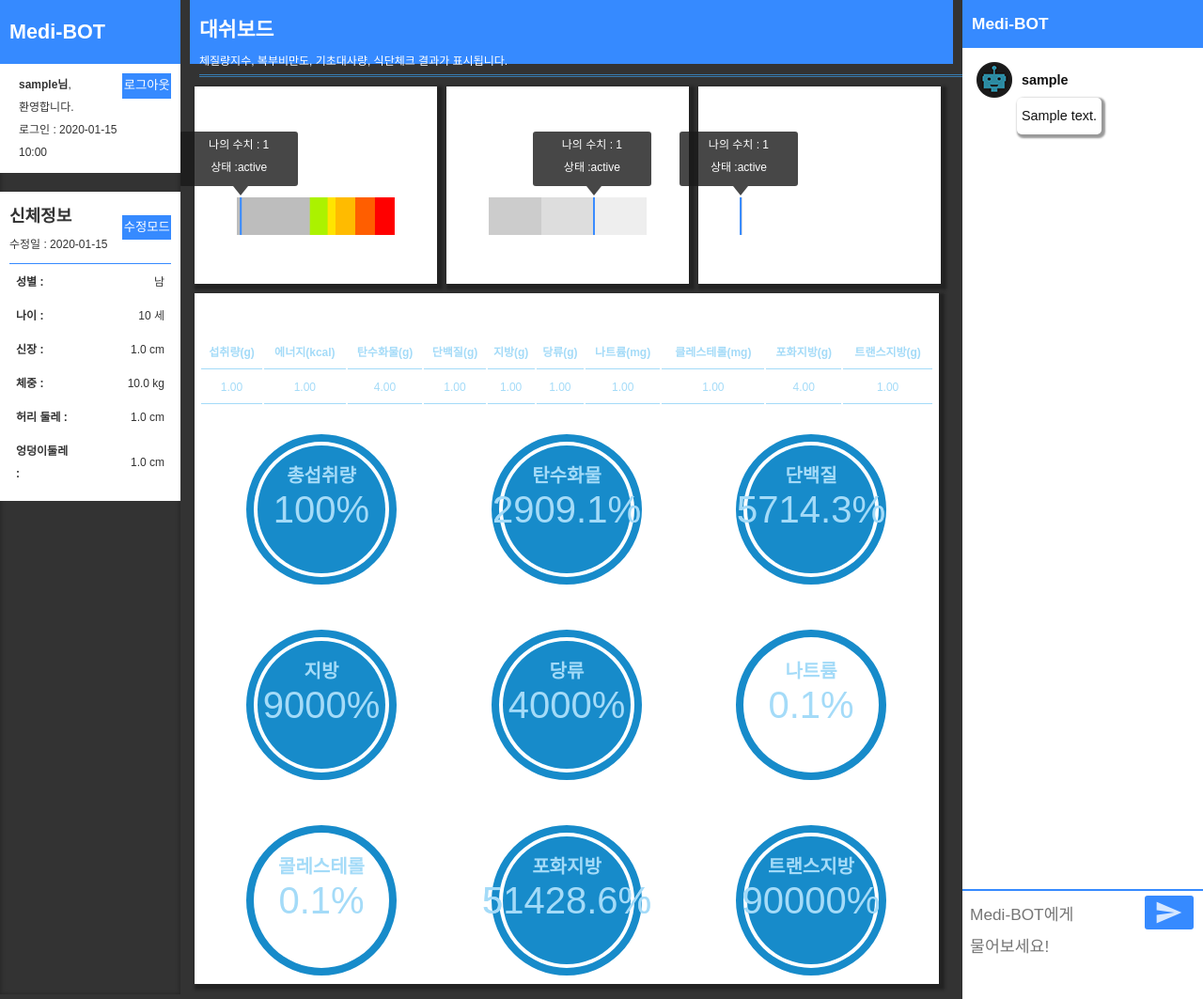
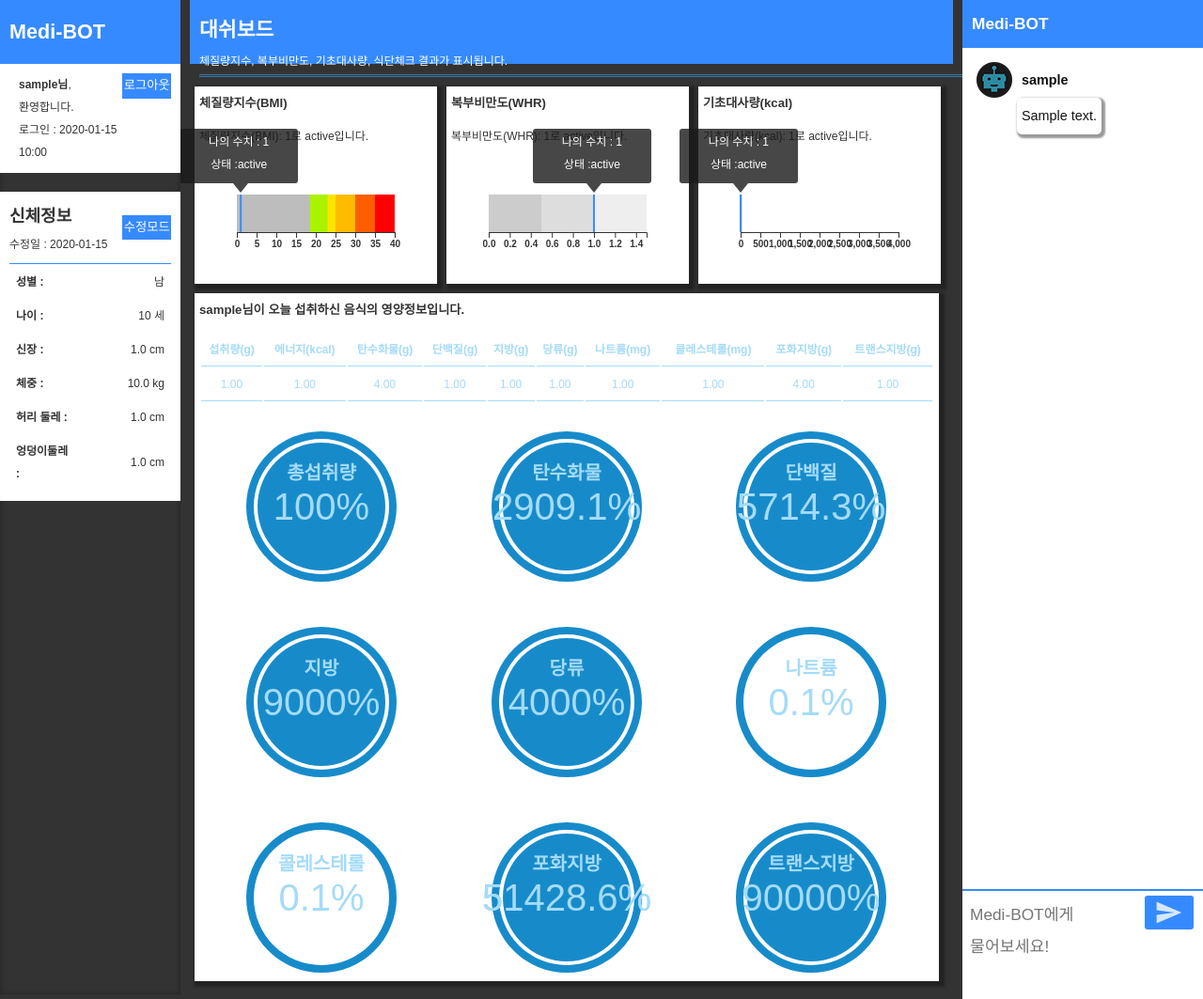
Before and after one commit to jangjaehong/chatbot, a Django app: template medibot/templates/medibot/index.html in a window 1280 px wide. Shown: the whole page at 94% size. Run offline with Django 3.2, Linux system fonts and the light colour scheme; the template is opened without the code that fills it: values that come from a table or form of the project are taken from there, others are empty; a user stored in the database is signed in; tables that the repository leaves empty hold one stand-in row (values such as "Sample post").

Commit message:
make test

```diff
--- a/medibot/static/medibot/css/manage-page.css
+++ b/medibot/static/medibot/css/manage-page.css
@@ -13,8 +13,8 @@
 .result-wrap .result-box .none-result{width:100%;height:100%;display:flex;align-items:center;justify-content:center;font-size:1.3em;font-weight:bold}
 
 /* 결과창 그래프 */
-.result-wrap > .result-box > .result-container{width:100%;height:auto;position:relative}
-.result-wrap > .result-box > .result-container > .title{font-size: 1.2em;font-weight: bold;}
+.result-wrap > .result-box > .result-container{width:100%;height:auto;position:relative;color:#333}
+.result-wrap > .result-box > .result-container > .title{font-size: 1.1em;font-weight: bold;}
 .result-wrap > .result-box > .result-container > .text-info{width:100%;height:auto;margin-top:10px;}
 .result-wrap > .result-box > .result-container > .container{margin-top:10px;position:relative}
 .result-wrap > .result-box > .result-container > .bullet-container1,
```
